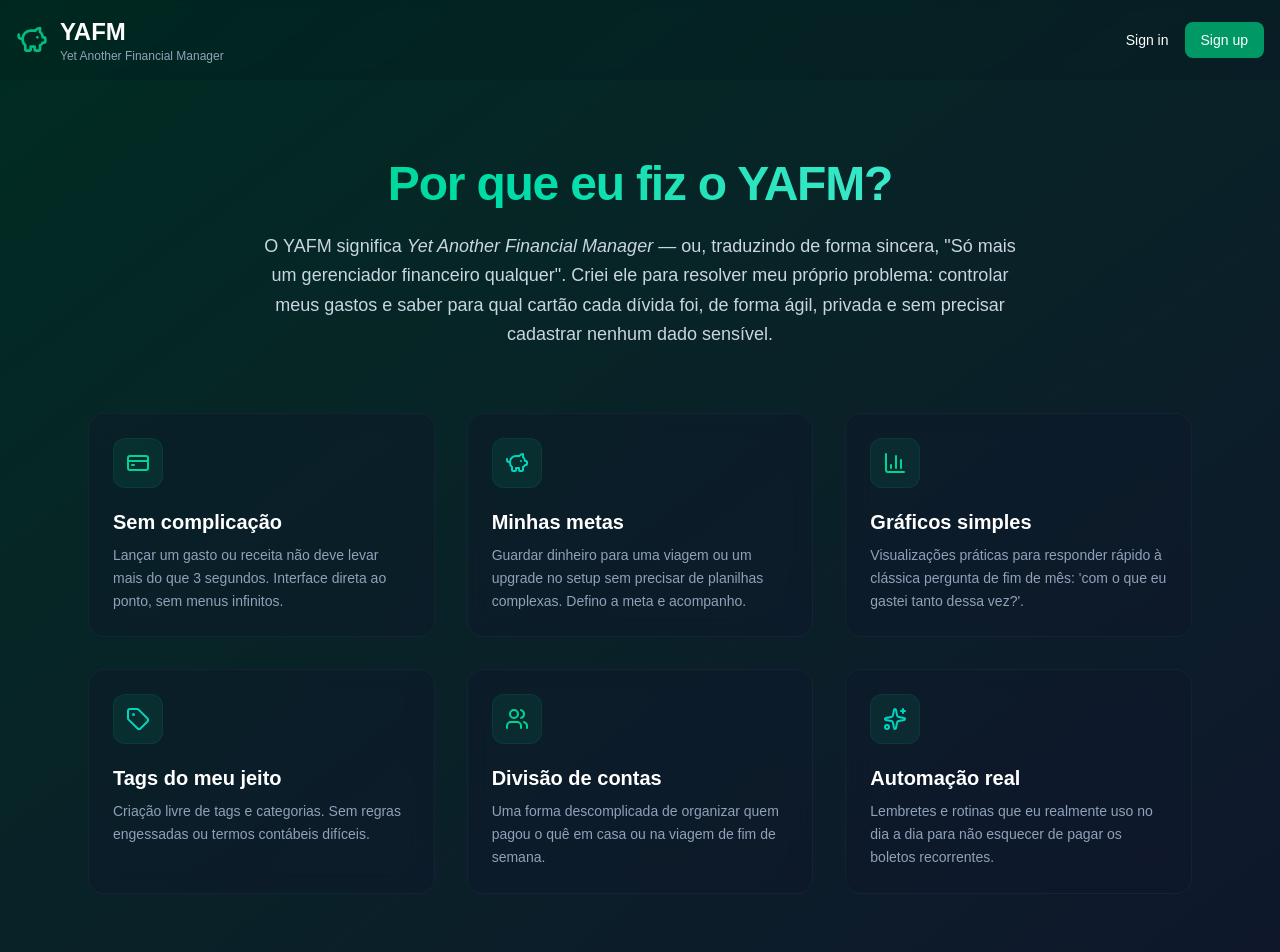
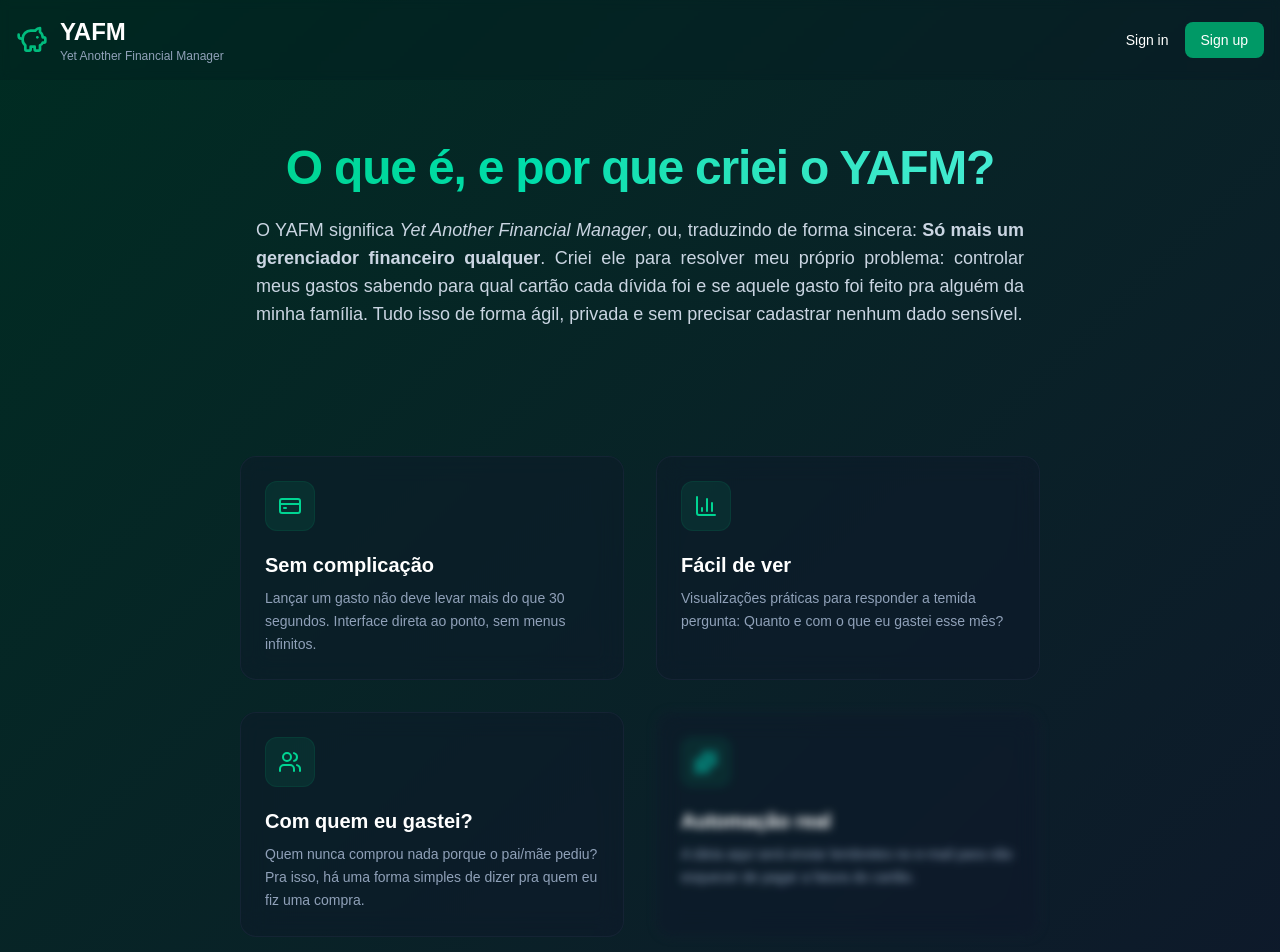
Before and after one commit to yanchagas04/yafm, a Next.js app: page / in a window 1280 px wide. Shown: the top 952 px of the page. Built offline with nearby package versions, Linux system fonts and the light colour scheme.

Commit message:
feat: Cards
The cards representing the features are now in a separete section. This section also includes cards with blur to features that will be implemented in the future

```diff
--- a/app/page.tsx
+++ b/app/page.tsx
@@ -1,6 +1,7 @@
 import React from "react";
 import Header from "@/components/landing/header";
 import Purpose from "@/components/landing/purpose";
+import Cards from "@/components/landing/cards";
 
 export default function Home() {
   return (
@@ -8,6 +9,7 @@ export default function Home() {
       <Header />
       <main className="flex-1 flex flex-col items-center w-full justify-center">
         <Purpose />
+        <Cards />
       </main>
     </div>
   );
--- /dev/null
+++ b/components/landing/cards.tsx
@@ -0,0 +1,84 @@
+import { CreditCard, BarChart3, Users, Sparkles, Tag } from "lucide-react";
+
+const pillars = [
+    {
+      icon: <CreditCard className="w-6 h-6 text-emerald-400" />,
+      title: "Sem complicação",
+      description: "Lançar um gasto não deve levar mais do que 30 segundos. Interface direta ao ponto, sem menus infinitos.",
+    },
+    {
+      icon: <BarChart3 className="w-6 h-6 text-emerald-400" />,
+      title: "Fácil de ver",
+      description: "Visualizações práticas para responder a temida pergunta: Quanto e com o que eu gastei esse mês?",
+    },
+    {
+      icon: <Users className="w-6 h-6 text-emerald-400" />,
+      title: "Com quem eu gastei?",
+      description: "Quem nunca comprou nada porque o pai/mãe pediu? Pra isso, há uma forma simples de dizer pra quem eu fiz uma compra.",
+    },
+  ];
+
+  const avaibleSoon = [
+    {
+      icon: <Sparkles className="w-6 h-6 text-teal-400" />,
+      title: "Automação real",
+      description: "A ideia aqui será enviar lembretes no e-mail para não esquecer de pagar a fatura do cartão.",
+    },
+    {
+      icon: <Tag className="w-6 h-6 text-teal-400" />,
+      title: "Deixa comigo",
+      description: "Criação livre de tag pra categorizar o gasto, sem padrões e termos vagos (limitado a 5 tags).",
+    },
+  ]
+
+interface CardProps {
+    icon: React.ReactNode;
+    title: string;
+    description: string;
+    soon: boolean;
+}
+
+function Card(props: CardProps) {
+    return (
+        <div
+          className={`flex flex-col md:w-sm items-start text-left p-6 rounded-2xl bg-slate-900/40 border border-slate-800/60 backdrop-blur-md hover:border-emerald-500/30 hover:bg-slate-900/60 transition-all duration-300 group ${props.soon ? 'md:blur-xs md:hover:blur-none md:focus:blur-none md:animate-pulse' : ''}` }
+        >
+          <div className="p-3 rounded-xl bg-emerald-500/10 border border-emerald-500/10 mb-5 group-hover:scale-110 transition-transform duration-300">
+            {props.icon}
+          </div>
+          <h3 className="text-xl font-semibold text-white mb-2 group-hover:text-emerald-300 transition-colors">
+            {props.title}
+          </h3>
+          <p className="text-sm text-slate-400 leading-relaxed">
+            {props.description}
+          </p>
+        </div>
+    )
+}
+
+export default function Cards() {
+    return (
+        <section className="w-full max-w-4/5 px-6 py-16 flex flex-col items-center">
+            <div className="flex-wrap flex gap-8 w-full justify-center">
+                {pillars.map((pillar, index) => (
+                    <Card
+                    key={index}
+                    icon={pillar.icon}
+                    title={pillar.title}
+                    description={pillar.description}
+                    soon={false}
+                    />
+                ))}
+                {avaibleSoon.map((soon, index) => (
+                    <Card
+                    key={index}
+                    icon={soon.icon}
+                    title={soon.title}
+                    description={soon.description}
+                    soon={true}
+                    />
+                ))}
+                </div>
+        </section>
+    )
+  }
--- a/components/landing/purpose.tsx
+++ b/components/landing/purpose.tsx
@@ -9,68 +9,19 @@ import {
 } from "lucide-react";
 
 export default function Purpose() {
-  const pillars = [
-    {
-      icon: <CreditCard className="w-6 h-6 text-emerald-400" />,
-      title: "Sem complicação",
-      description: "Lançar um gasto ou receita não deve levar mais do que 3 segundos. Interface direta ao ponto, sem menus infinitos.",
-    },
-    {
-      icon: <PiggyBank className="w-6 h-6 text-teal-400" />,
-      title: "Minhas metas",
-      description: "Guardar dinheiro para uma viagem ou um upgrade no setup sem precisar de planilhas complexas. Defino a meta e acompanho.",
-    },
-    {
-      icon: <BarChart3 className="w-6 h-6 text-emerald-400" />,
-      title: "Gráficos simples",
-      description: "Visualizações práticas para responder rápido à clássica pergunta de fim de mês: 'com o que eu gastei tanto dessa vez?'.",
-    },
-    {
-      icon: <Tag className="w-6 h-6 text-teal-400" />,
-      title: "Tags do meu jeito",
-      description: "Criação livre de tags e categorias. Sem regras engessadas ou termos contábeis difíceis.",
-    },
-    {
-      icon: <Users className="w-6 h-6 text-emerald-400" />,
-      title: "Divisão de contas",
-      description: "Uma forma descomplicada de organizar quem pagou o quê em casa ou na viagem de fim de semana.",
-    },
-    {
-      icon: <Sparkles className="w-6 h-6 text-teal-400" />,
-      title: "Automação real",
-      description: "Lembretes e rotinas que eu realmente uso no dia a dia para não esquecer de pagar os boletos recorrentes.",
-    },
-  ];
 
   return (
-    <section className="w-full max-w-6xl px-6 py-20 flex flex-col items-center text-center">
-      <div className="mb-16 max-w-3xl">
+    <section className="w-full max-w-6xl px-6 py-16 flex flex-col items-center text-center">
+      <div className="max-w-3xl">
         <h2 className="text-3xl md:text-5xl font-extrabold tracking-tight bg-linear-to-r from-emerald-400 to-teal-300 bg-clip-text text-transparent mb-6">
-          Por que eu fiz o YAFM?
+          O que é, e por que criei o YAFM?
         </h2>
-        <p className="text-lg text-slate-300 font-light leading-relaxed">
-          O YAFM significa <em>Yet Another Financial Manager</em> — ou, traduzindo de forma sincera, <strong>"Só mais um gerenciador financeiro qualquer"</strong>. Criei ele para resolver meu próprio problema: controlar meus gastos e saber para qual cartão cada dívida foi, de forma ágil, privada e sem precisar cadastrar nenhum dado sensível.
+        <p className="text-lg text-slate-300 font-light text-justify">
+          O YAFM significa <em>Yet Another Financial Manager</em>, ou, traduzindo de forma sincera: <span className="font-bold">Só mais um gerenciador financeiro qualquer</span>. Criei ele para resolver meu próprio problema: controlar meus gastos sabendo para qual cartão cada dívida foi e se aquele gasto foi feito pra alguém da minha família. Tudo isso de forma ágil, privada e sem precisar cadastrar nenhum dado sensível.
         </p>
-      </div>
-
-      <div className="grid grid-cols-1 md:grid-cols-2 lg:grid-cols-3 gap-8 w-full">
-        {pillars.map((pillar, index) => (
-          <div
-            key={index}
-            className="flex flex-col items-start text-left p-6 rounded-2xl bg-slate-900/40 border border-slate-800/60 backdrop-blur-md hover:border-emerald-500/30 hover:bg-slate-900/60 transition-all duration-300 group"
-          >
-            <div className="p-3 rounded-xl bg-emerald-500/10 border border-emerald-500/10 mb-5 group-hover:scale-110 transition-transform duration-300">
-              {pillar.icon}
-            </div>
-            <h3 className="text-xl font-semibold text-white mb-2 group-hover:text-emerald-300 transition-colors">
-              {pillar.title}
-            </h3>
-            <p className="text-sm text-slate-400 leading-relaxed">
-              {pillar.description}
-            </p>
-          </div>
-        ))}
       </div>
     </section>
   );
+
+
 }
```
